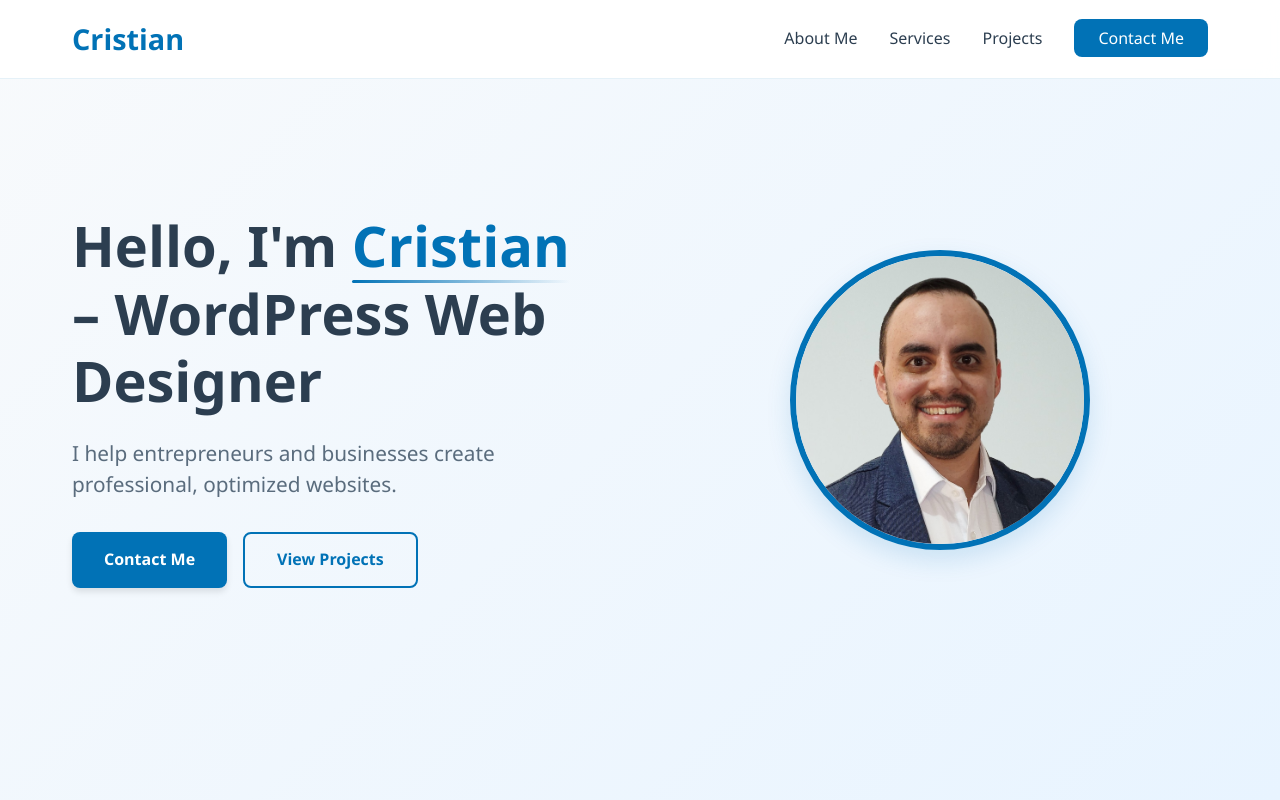
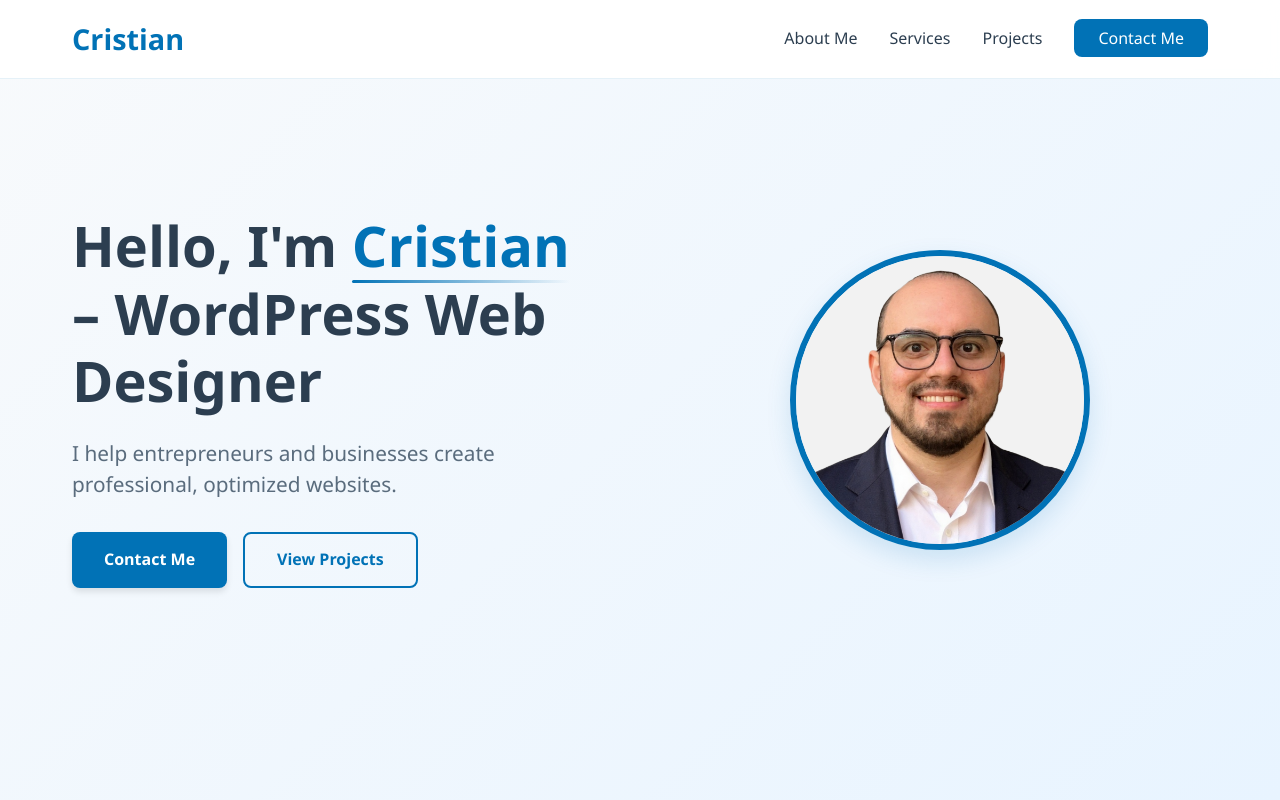
Before and after one commit to Cristbilio/Cristbilio.github.io, a plain HTML site: page index.html in a window 1280 px wide. Shown: the top 800 px of the page. Drawn offline with Linux system fonts and the light colour scheme.

Commit message:
Update index.html
new photo profile

```diff
--- a/index.html
+++ b/index.html
@@ -43,7 +43,7 @@
             </div>
             <div class="hero-image">
                 <div class="profile-image">
-                    <img src="images/fotoperfil.jpg" alt="Cristian Amézquita - WordPress Web Designer" class="profile-photo">
+                    <img src="images/fotoperfil.png" alt="Cristian Amézquita - WordPress Web Designer" class="profile-photo">
                 </div>
             </div>
         </div>
```
